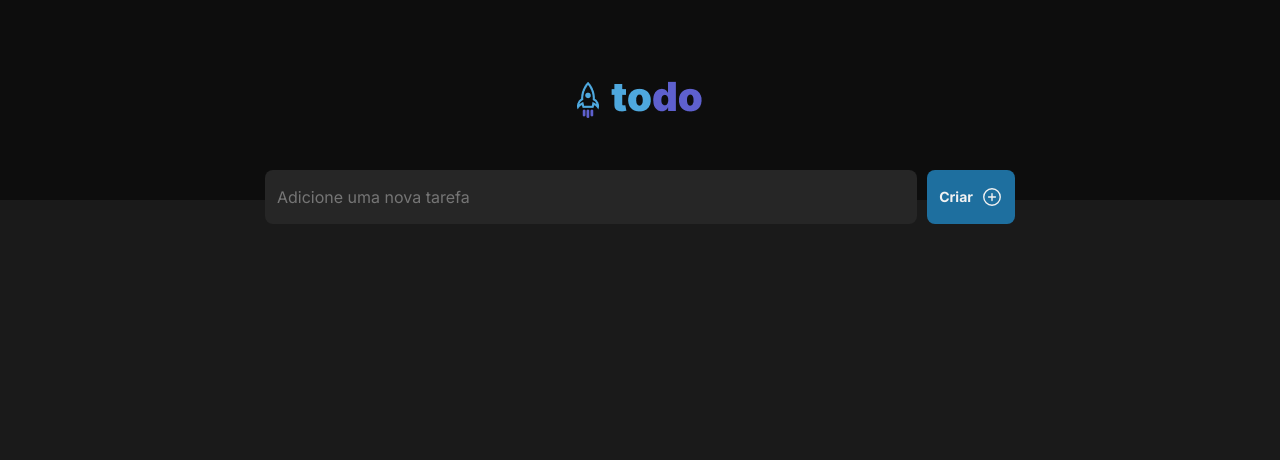
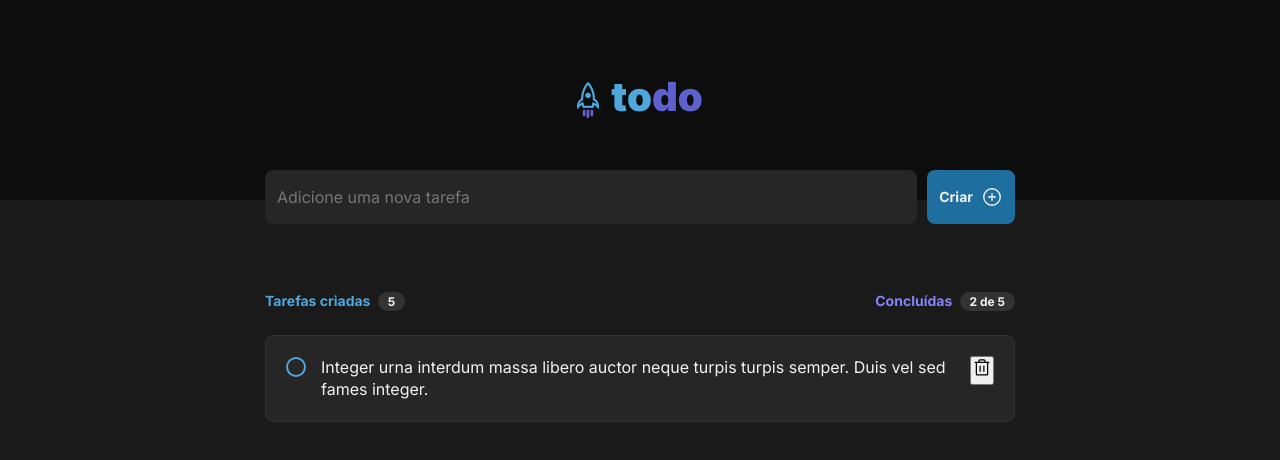
Before and after one commit to geoalt/rocketseat-desafio1-react-todo, a React (Vite) app: page / in a window 1280 px wide. Shown: the top 460 px of the page. Built offline with nearby package versions, Linux system fonts and the light colour scheme.

Commit message:
feat: screate ccustom styled checkbox

```diff
--- a/src/App.tsx
+++ b/src/App.tsx
@@ -1,7 +1,13 @@
-import Header from "./components/Header";
+import Header from './components/Header';
+import { TaskList } from './components/TaskList';
 
 function App() {
-  return <Header />
+  return (
+    <>
+      <Header />
+      <TaskList />
+    </>
+  );
 }
 
-export default App
+export default App;
--- /dev/null
+++ b/src/components/Task/index.tsx
@@ -0,0 +1,18 @@
+import { Trash } from '@phosphor-icons/react';
+import styles from './styles.module.scss';
+
+export function Task() {
+  return (
+    <div className={styles.taskContainer}>
+      <label htmlFor="task" className={styles.task}>
+        <input type="checkbox" name="" id="task" />
+        <div className={styles.checkbox}></div>
+        Integer urna interdum massa libero auctor neque turpis turpis semper. Duis vel sed fames
+        integer.
+      </label>
+      <button>
+        <Trash size={20} />
+      </button>
+    </div>
+  );
+}
--- /dev/null
+++ b/src/components/Task/styles.module.scss
@@ -0,0 +1,65 @@
+.taskContainer {
+  display: flex;
+  align-items: flex-start;
+  justify-content: space-between;
+  padding: 1.25rem;
+  background-color: var(--gray-500);
+
+  border: 1px solid var(--gray-400);
+  border-radius: 8px;
+
+  gap: 16px;
+}
+
+input[type='checkbox'] {
+  position: absolute;
+  opacity: 0;
+  height: 0;
+  width: 0;
+}
+
+.task {
+  display: block;
+  position: relative;
+  padding-left: 35px;
+  cursor: pointer;
+  user-select: none;
+
+  &:hover .checkbox {
+    background-color: var(--blue-dark);
+  }
+
+  &:hover input:checked + .checkbox {
+    background-color: var(--purple);
+  }
+
+  & input:checked + .checkbox {
+    background-color: var(--purple-dark);
+    border: none;
+
+    &::after {
+      content: '';
+      position: absolute;
+
+      display: block;
+      left: 8px;
+      top: 5px;
+      width: 5px;
+      height: 8px;
+      border: solid white;
+      border-width: 0 2px 2px 0;
+      transform: rotate(50deg);
+    }
+  }
+}
+
+.checkbox {
+  position: absolute;
+  top: 1px;
+  left: 0;
+  width: 1.25rem;
+  height: 1.25rem;
+
+  border-radius: 999px;
+  border: 2px solid var(--blue);
+}
--- a/src/components/TaskList/index.tsx
+++ b/src/components/TaskList/index.tsx
@@ -1,3 +1,4 @@
+import { Task } from '../Task';
 import styles from './styles.module.scss';
 
 export function TaskList() {
@@ -11,6 +12,9 @@ export function TaskList() {
           Concluídas <span>2 de 5</span>
         </p>
       </header>
+      <main className={styles.main}>
+        <Task />
+      </main>
     </div>
   );
 }
--- a/src/components/TaskList/styles.module.scss
+++ b/src/components/TaskList/styles.module.scss
@@ -3,12 +3,15 @@
   margin-top: calc(4rem + 1.6875rem);
 }
 
+.header,
+.main {
+  max-width: 46.875rem;
+  margin-inline: auto;
+}
+
 .header {
   display: flex;
   justify-content: space-between;
-  width: 100%;
-  max-width: 46.875rem;
-  margin-inline: auto;
   font-weight: bold;
   font-size: 0.875rem;
   color: var(--blue);
@@ -26,3 +29,11 @@
     font-size: 12px;
   }
 }
+
+.main {
+  display: flex;
+  flex-direction: column;
+  gap: 12px;
+
+  margin-top: 24px;
+}
```
